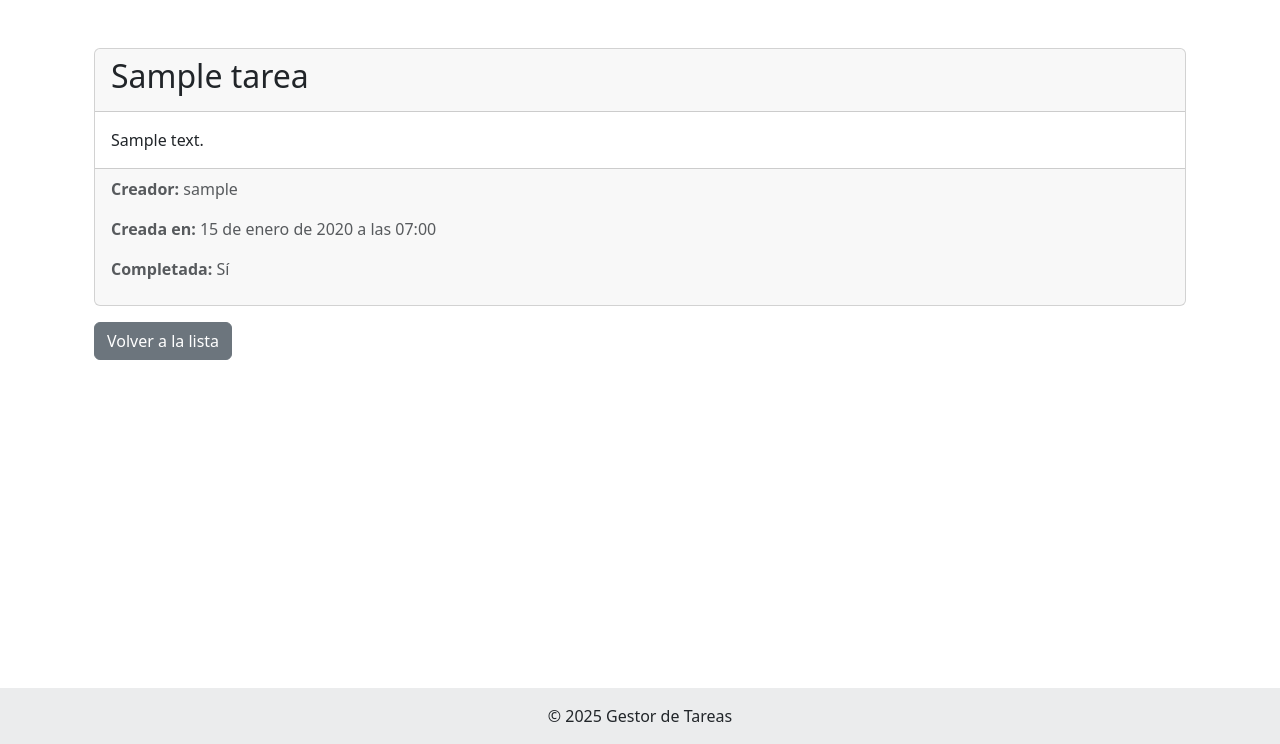
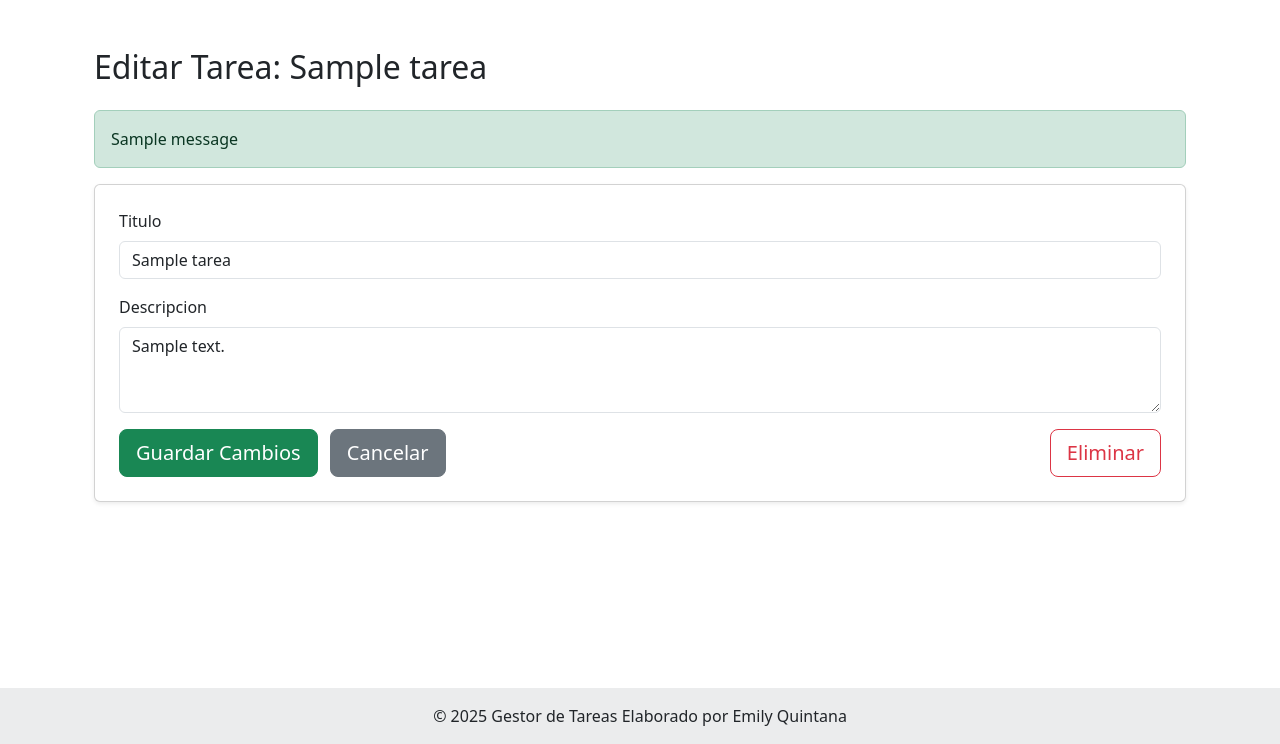
Before and after one commit to EmyQuintana/Evaluaci-nModulo6, a Django app: page /tareas/1/ in a window 1280 px wide. Shown: the part 56-800 px from the top of the page. Run offline with Django 5.2, Linux system fonts and the light colour scheme; a user stored in the database is signed in; tables that the repository leaves empty hold one stand-in row (values such as "Sample post"); one stand-in notice (Sample message) is shown.

Commit message:
Ultimos cambios y agregar readme

```diff
--- a/gestor_tareas/gestor_tareas/settings.py
+++ b/gestor_tareas/gestor_tareas/settings.py
@@ -1,5 +1,7 @@
 from pathlib import Path
 import os
+import pymysql
+pymysql.install_as_MySQLdb()
 
 # Build paths inside the project like this: BASE_DIR / 'subdir'.
 BASE_DIR = Path(__file__).resolve().parent.parent
--- a/gestor_tareas/tareas/templates/footer.html
+++ b/gestor_tareas/tareas/templates/footer.html
@@ -1,5 +1,5 @@
 <footer class="bg-light text-center text-lg-start mt-auto">
     <div class="text-center p-3" style="background-color: rgba(0, 0, 0, 0.05);">
-        © 2025 Gestor de Tareas
+        © 2025 Gestor de Tareas Elaborado por Emily Quintana
     </div>
 </footer>
--- a/gestor_tareas/tareas/templates/lista_tareas.html
+++ b/gestor_tareas/tareas/templates/lista_tareas.html
@@ -10,10 +10,14 @@
         <div class="list-group">
             {% for tarea in tareas %}
                 <div class="list-group-item list-group-item-action d-flex justify-content-between align-items-center">
+
                     <a href="{% url 'tarea_detail' tarea.id %}" class="text-decoration-none text-dark flex-grow-1">
                         <h5 class="mb-1 {% if tarea.completada %}text-decoration-line-through{% endif %}">{{ tarea.titulo }}</h5>
                     </a>
+
                     <div>
+                        <a href="{% url 'tarea_detail' tarea.id %}" class="btn btn-info btn-sm me-2">Editar</a>
+
                         <a href="{% url 'completar_tarea' tarea.id %}" class="btn btn-success btn-sm me-2 {% if tarea.completada %}disabled{% endif %}">Completar</a>
                         <a href="{% url 'eliminar_tarea' tarea.id %}" class="btn btn-danger btn-sm">Eliminar</a>
                     </div>
--- a/gestor_tareas/tareas/templates/tarea_detail.html
+++ b/gestor_tareas/tareas/templates/tarea_detail.html
@@ -1,28 +1,36 @@
 {% extends 'base.html' %}
 
-{% block title %}{{ tarea.titulo }} - Gestor de Tareas{% endblock %}
+{% block title %}Editar: {{ tarea.titulo }} - Gestor de Tareas{% endblock %}
 
 {% block content %}
 <div class="container mt-4">
-    {% if tarea %}
-        <div class="card">
-            <div class="card-header">
-                <h2>{{ tarea.titulo }}</h2>
-            </div>
-            <div class="card-body">
-                <p class="card-text">{{ tarea.descripcion }}</p>
-            </div>
-            <div class="card-footer text-muted">
-                <p><b>Creador:</b> {{ tarea.usuario.username }}</p>
-                <p><b>Creada en:</b> {{ tarea.creada_en }}</p>
-                <p><b>Completada:</b> {% if tarea.completada %}Sí{% else %}No{% endif %}</p>
-            </div>
-        </div>
-        <a href="{% url 'lista_tareas' %}" class="btn btn-secondary mt-3">Volver a la lista</a>
-    {% else %}
-        <div class="alert alert-warning" role="alert">
-            La tarea que buscas no existe o no tienes permiso para verla.
-        </div>
+    <h2 class="mb-4">Editar Tarea: {{ tarea.titulo }}</h2>
+
+    {% if messages %}
+        {% for message in messages %}
+            <div class="alert alert-success" role="alert">{{ message }}</div>
+        {% endfor %}
     {% endif %}
+
+    <div class="card p-4 shadow-sm">
+        <form method="post">
+            {% csrf_token %}
+
+            {% for field in form %}
+                <div class="mb-3">
+                    <label for="{{ field.id_for_label }}" class="form-label">{{ field.label }}</label>
+                    {{ field }}
+                    {% if field.errors %}
+                        <div class="text-danger small">{{ field.errors|striptags }}</div>
+                    {% endif %}
+                </div>
+            {% endfor %}
+
+            <button type="submit" class="btn btn-success btn-lg me-2">Guardar Cambios</button>
+            <a href="{% url 'lista_tareas' %}" class="btn btn-secondary btn-lg">Cancelar</a>
+
+            <a href="{% url 'eliminar_tarea' tarea.id %}" class="btn btn-outline-danger btn-lg float-end">Eliminar</a>
+        </form>
+    </div>
 </div>
 {% endblock %}
--- a/gestor_tareas/tareas/views.py
+++ b/gestor_tareas/tareas/views.py
@@ -3,6 +3,7 @@ from django.contrib.auth.decorators import login_required
 from django.contrib.auth.forms import UserCreationForm, AuthenticationForm
 from django.contrib.auth import login, logout
 from .forms import TareaForm
+from django.contrib import messages
 from .models import Tarea
 
 @login_required
@@ -13,7 +14,19 @@ def lista_tareas(request):
 @login_required
 def tarea_detail(request, tarea_id):
     tarea = get_object_or_404(Tarea, id=tarea_id, usuario=request.user)
-    return render(request, 'tarea_detail.html', {'tarea': tarea})
+    if request.method == 'POST':
+        form = TareaForm(request.POST, instance=tarea)
+        if form.is_valid():
+            form.save()
+            messages.success(request, "Tarea actualizada con éxito.")
+            return redirect('lista_tareas')
+    else:
+        form = TareaForm(instance=tarea)
+    context = {
+        'tarea': tarea,
+        'form': form
+    }
+    return render(request, 'tarea_detail.html', context)
 
 @login_required
 def crear_tarea(request):
```
Also changed, not shown: README.md (added).
